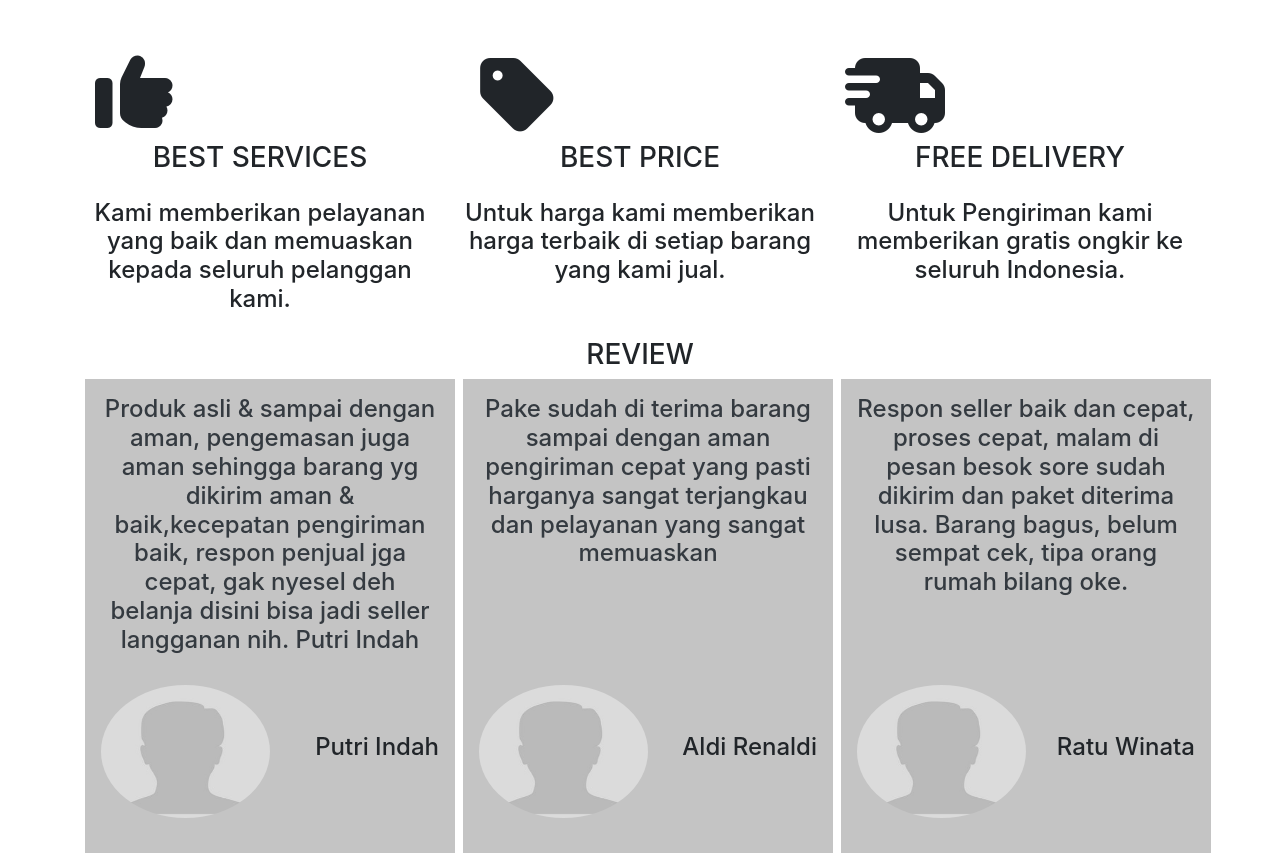
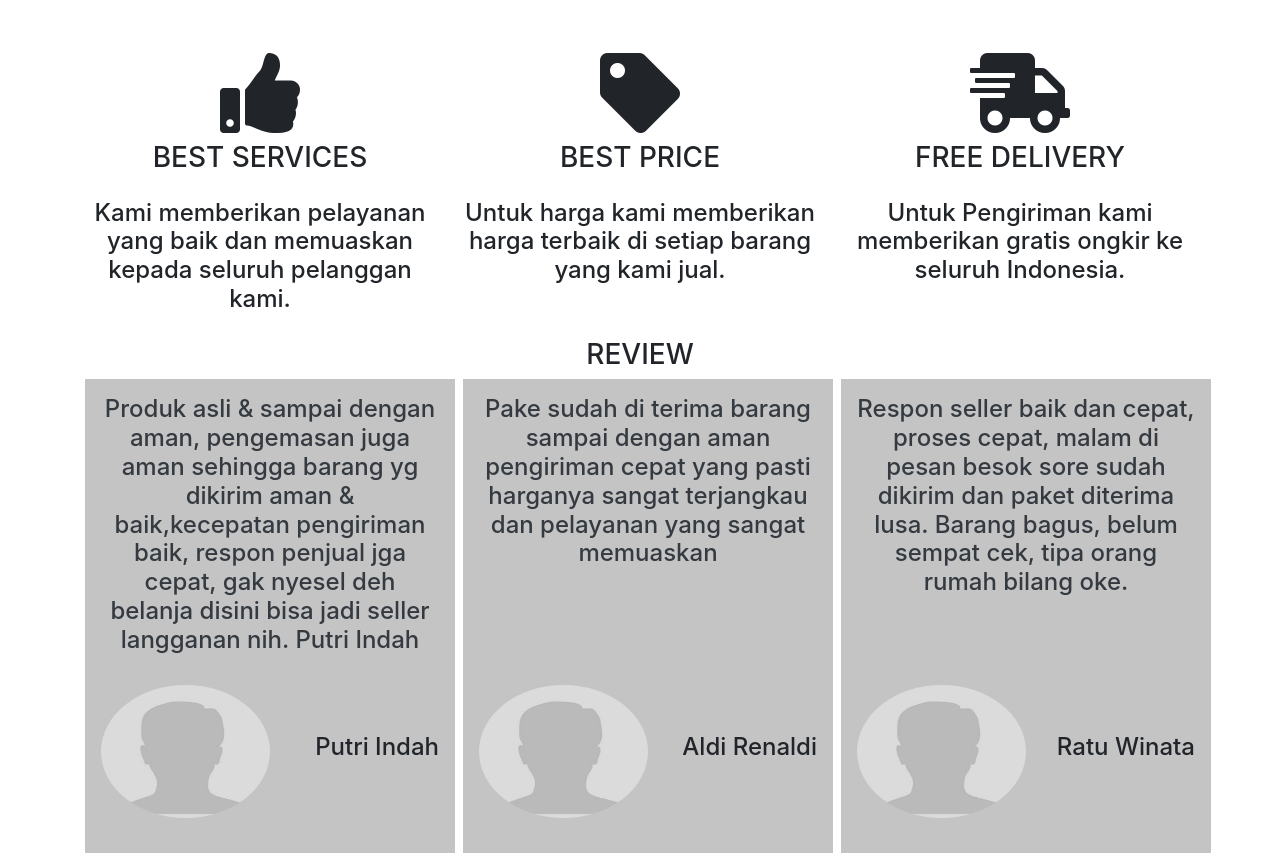
Before and after one commit to SouvenirKita/SouvenirKita.github.io, a plain HTML site: page Index.html in a window 1280 px wide. Shown: the part 888-1741 px from the top of the page. Drawn offline with Linux system fonts and the light colour scheme.

Commit message:
Update Index.html

```diff
--- a/Index.html
+++ b/Index.html
@@ -7,7 +7,8 @@
 	<link rel="stylesheet" href="css/bootstrap-grid.css">
 	<link rel="stylesheet" href="css/bootstrap.css">
 	<link rel="stylesheet" type="text/css" href="css/custom.css">
-	<link rel="stylesheet" type="text/css" href="fontawesome/css/all.css">
+	<!--<link rel="stylesheet" type="text/css" href="fontawesome/css/all.css">-->
+	<link rel="stylesheet" type="text/css" href="https://cdnjs.cloudflare.com/ajax/libs/font-awesome/5.15.3/css/all.min.css">
 </head>
 <body>
 	<nav class="navbar navbar-expand-lg navbar-light bg-white">
```
